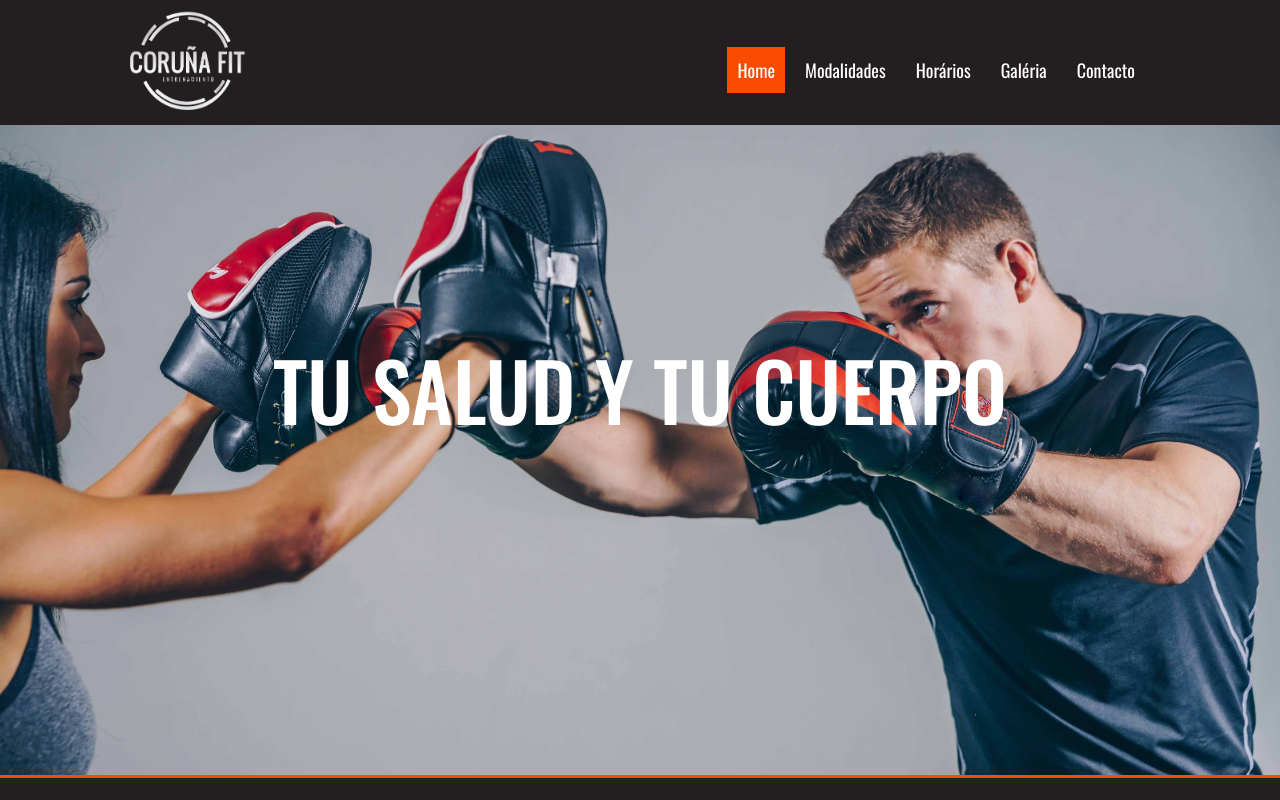
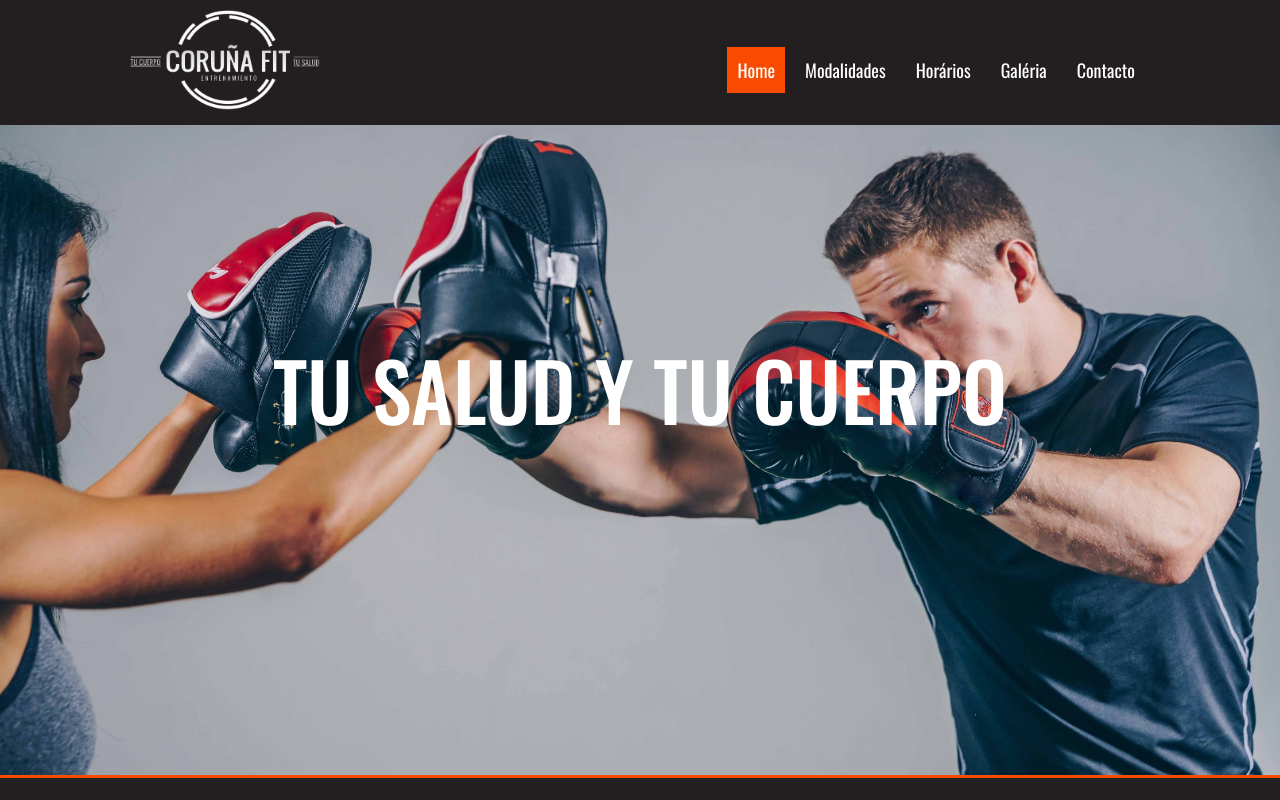
Before and after one commit to dhionyxp/corunafit, a plain HTML site: page index.html in a window 1280 px wide. Shown: the top 800 px of the page. Drawn offline with nearby package versions, Linux system fonts and the light colour scheme.

Commit message:
Versão pré finalizada

```diff
--- a/assets/css/style.css
+++ b/assets/css/style.css
@@ -37,7 +37,7 @@ header{
     width: 505px;
 }
 .logo img{
-    width: 117px;
+    width: 190px;
     height: 100px;
     margin-bottom: 10px;
 }
--- a/index.html
+++ b/index.html
@@ -7,7 +7,7 @@
     <meta http-equiv="X-UA-Compatible" content="IE=9; IE=8; IE=7; IE=EDGE" />
     <title>Coruña FIT</title>
     <link rel="stylesheet" href="./assets/css/style.css" />
-    <link REL="SHORTCUT ICON" HREF="./assets/images/logo.ico">
+    <link REL="SHORTCUT ICON" HREF="./assets/images/logotitulo.jpg">
     <link href="https://fonts.googleapis.com/css?family=Oswald:300,400,500&display=swap" rel="stylesheet">
     <script src="https://www.powr.io/powr.js?platform=html"></script>
     <script src="./assets/js/jquery-3.4.1.js"></script>
@@ -19,7 +19,7 @@
     <header>
         <div class="container">
             <div class="logo">
-                <img src="./assets/images/logo.png" />
+                <img src="./assets/images/logo2.png" />
             </div>
             <div class="menu">
                 <nav>
```
Also changed, not shown: assets/images/logo2.png (added), assets/images/logoheader.jpg (added), assets/images/logotitulo.jpg (added).
